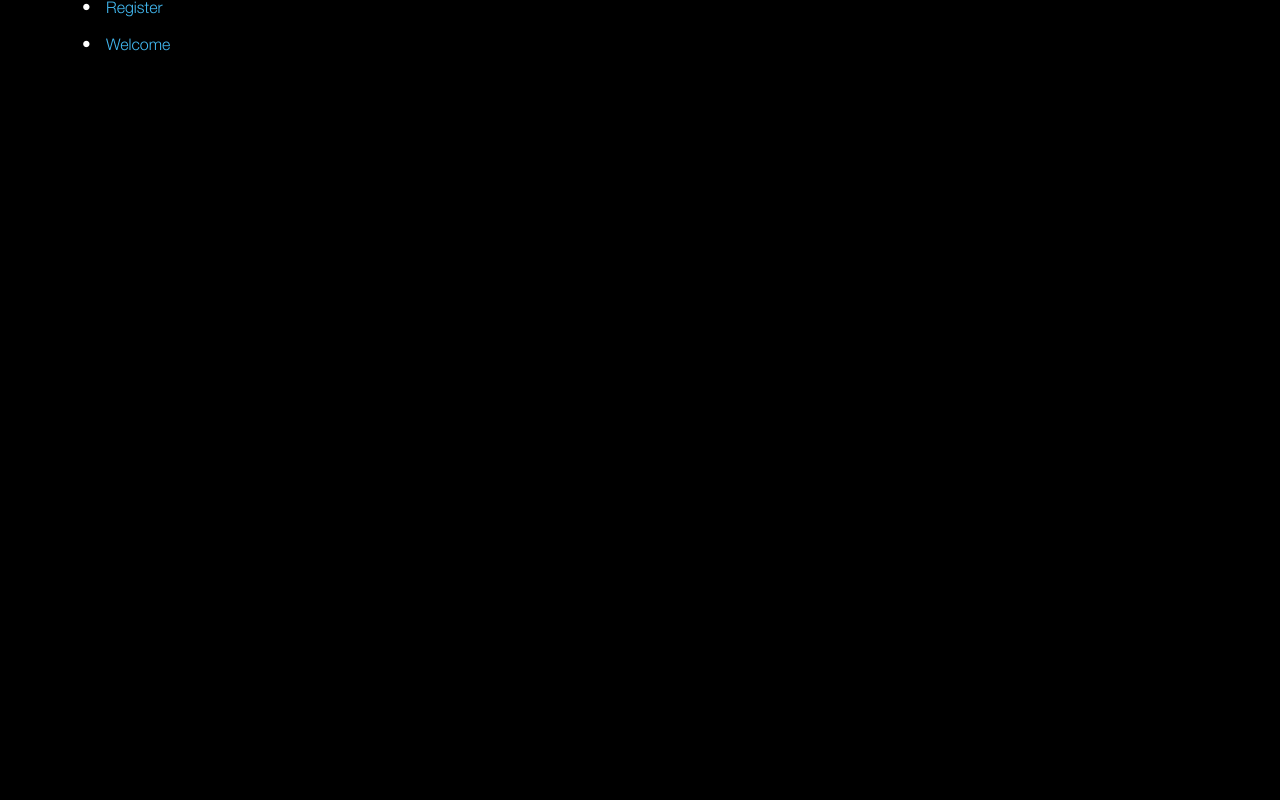
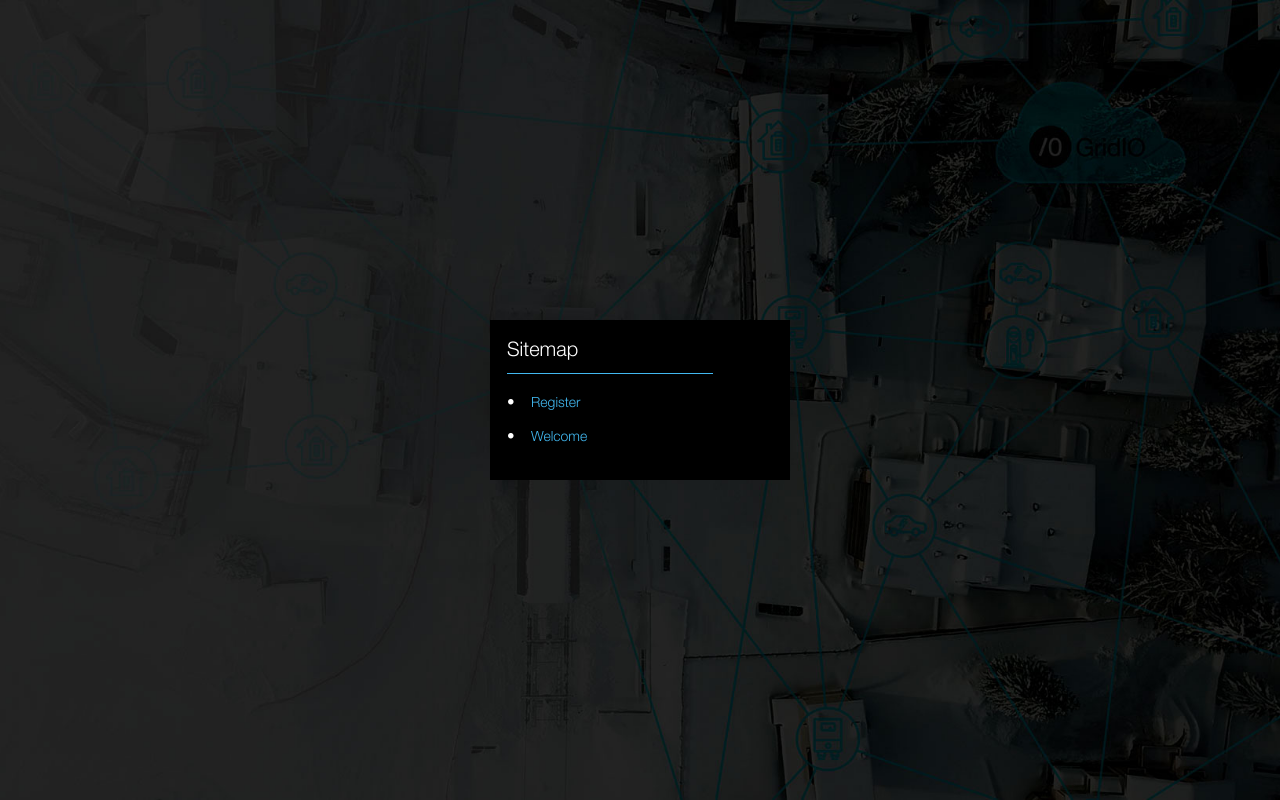
Before and after one commit to Iron318i/gridio-dashboard, a website built with webpack: page src/html/views/index.html in a window 1280 px wide. Built offline with nearby package versions, Linux system fonts and the light colour scheme.

Commit message:
Sitemap html

```diff
--- a/src/html/views/index.html
+++ b/src/html/views/index.html
@@ -5,11 +5,17 @@ bodyClass: "modal-open"
 }; %>
 <%= _.template(require('./../includes/header.html').default)(data) %>
 
-<div class="container">
-    <ul>
-	<li><a href="register.html">Register</a></li>
-	<li><a href="welcome.html">Welcome</a></li>
-    </ul>
+<div class="modal d-block img-bg modal-welcome">
+    <div class="modal-dialog modal-sm modal-dialog-centered" role="document">
+	<div class="modal-content">
+	    <div class="modal-body">
+		<h2 class="h3 decor">Sitemap</h2>
+		<ul>
+		    <li><a href="register.html">Register</a></li>
+		    <li><a href="welcome.html">Welcome</a></li>
+		</ul>
+	    </div>
+	</div>
+    </div>
 </div>
-
 <%= _.template(require('./../includes/footer.html').default)(data) %>
```
